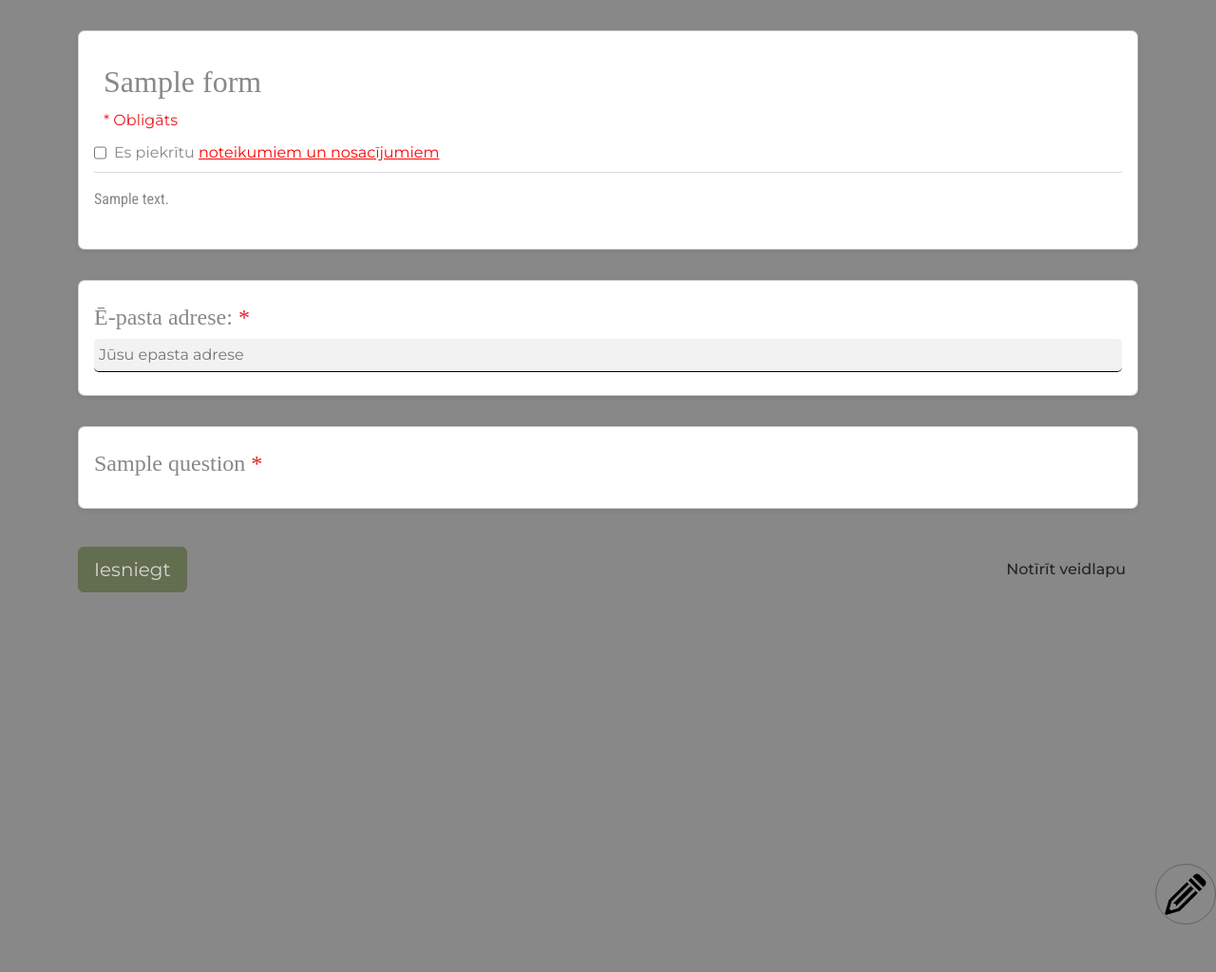
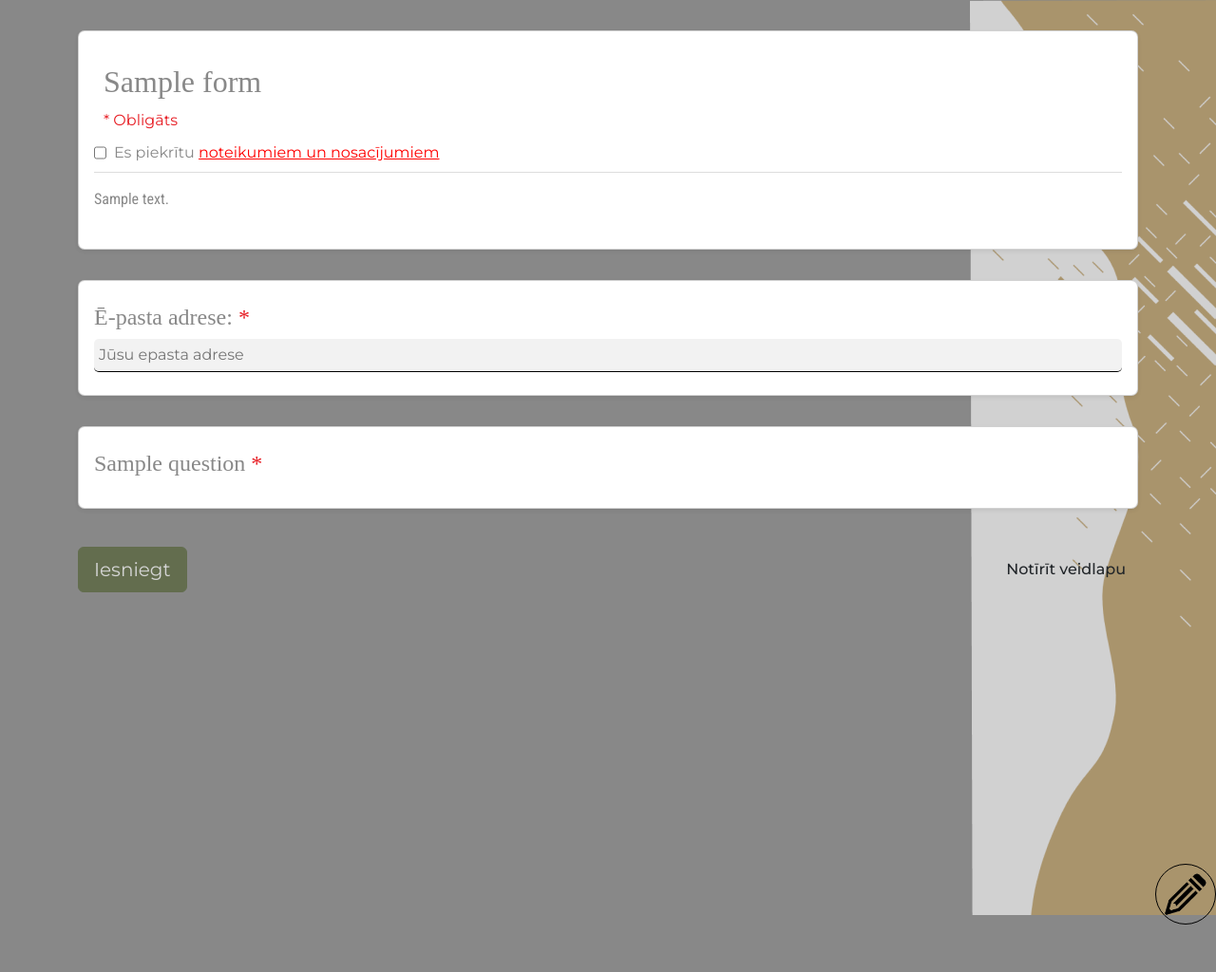
Before and after one commit to 27-Club/27club, a Django app: page /form/000/viewform in a window 1280 px wide. Shown: the whole page at 95% size. Run offline with Django 3.2, Linux system fonts and the light colour scheme; a user stored in the database is signed in; tables that the repository leaves empty hold one stand-in row (values such as "Sample post"); parts of the project's set-up code (start-up, migrations or seed data) failed here and were passed over; some web fonts are replaced.

Commit message:
Added company logos

```diff
--- a/index/static/css/view_form.css
+++ b/index/static/css/view_form.css
@@ -1,3 +1,10 @@
+.container-fluid {
+    padding-left: 0 !important;
+    padding-right: 0 !important;
+    position: relative;
+    z-index: 20;
+}
+
 #rules {
     text-decoration: underline;
     color: red;
@@ -46,6 +53,17 @@ input[type='checkbox'] {
 }
 
 #clearForm:hover {
-    color: #506031;
-    background-color: #f8f8f8;
+    color: red;
+    background-color: #fff0f0;
 }
+
+.side-logo {
+    position: fixed;
+    right: 0px;
+    top: 0px;
+    z-index: 10;
+}
+
+.footer-logo {
+    width: 100%;
+}
--- a/index/static/index/style.css
+++ b/index/static/index/style.css
@@ -715,7 +715,7 @@ input[type=number]::-webkit-outer-spin-button {
     bottom: 50px;
     right: 0%;
     border-radius: 50%;
-    border: 1px solid #5f6368;
+    border: 1px solid #000000;
 }
 
 .response-title{
--- a/index/templates/index/alluserforms.html
+++ b/index/templates/index/alluserforms.html
@@ -1,4 +1,4 @@
-{% extends 'index/tests/layout_main.html' %}
+{% extends 'index/layout_main.html' %}
 {% block title %}Visas Jūsu veidlapas{% endblock %}
 {% load static %}
 {% block script %}
--- a/index/templates/index/allyourforms.html
+++ b/index/templates/index/allyourforms.html
@@ -1,4 +1,4 @@
-{% extends 'index/tests/layout_main.html' %}
+{% extends 'index/layout_main.html' %}
 {% load static %}
 {% block script %}
 <link rel="stylesheet" href="{% static 'index/HurlUI.css' %}">
--- a/index/templates/index/view_form.html
+++ b/index/templates/index/view_form.html
@@ -12,6 +12,11 @@
 <link rel="stylesheet" href="{% static 'css/view_form.css' %}">
 {% endblock %}
 {% block body %}
+
+<div class="col lg-4 md-4 d-none d-md-block ">
+    <img class="side-logo" src="{% static 'Icon/brown_side.png' %}" alt="">
+</div>
+
 <div class="container-fluid">
     <form id="viewForm" class="container" method="POST" action="{% url 'submit_form' form.code %}" autocomplete="off">
         <span id="bg-color" style="display: none;">{{form.background_color}}</span>
@@ -88,6 +93,10 @@
             <img src="{% static 'Icon/question.png' %}" alt="Rediģēt jautājumu" title="Rediģēt šo veidlapu" class="edit-form-link">
         </a>
     {% endif %}
+
+    <div class="mt-5 d-md-none">
+        <img class="footer-logo" src="{% static 'Icon/green-bottom.png' %}" alt="footer logo">
+    </div>
 </div>
 <script>
     function resetForm(){
```
